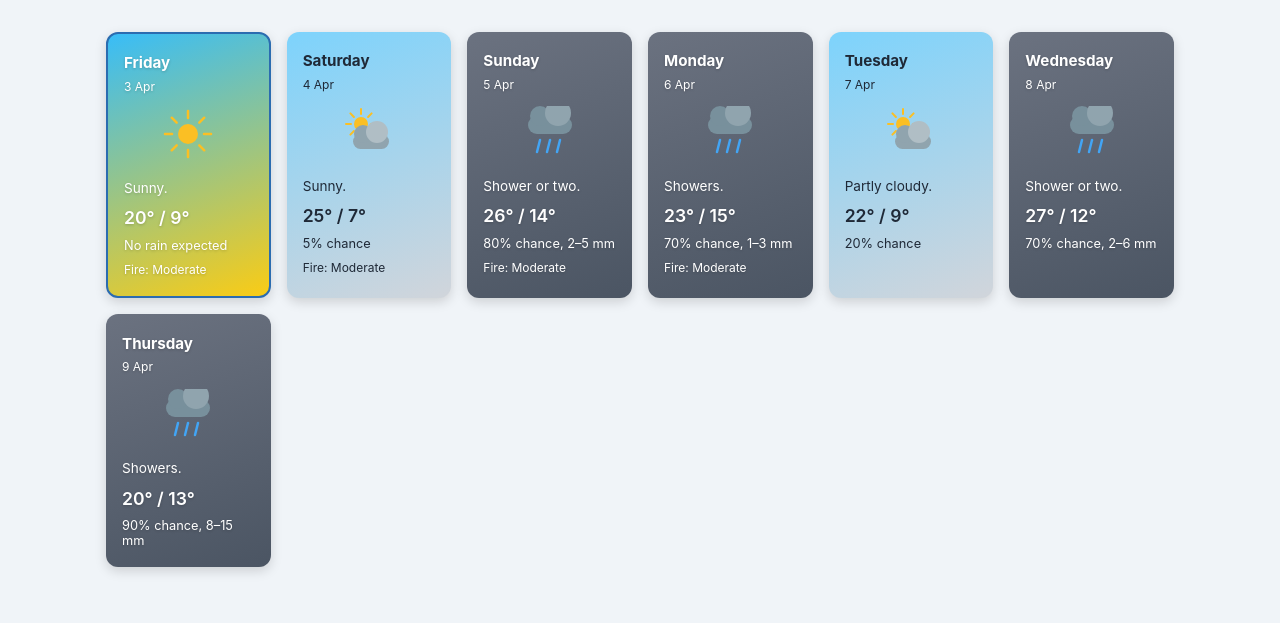
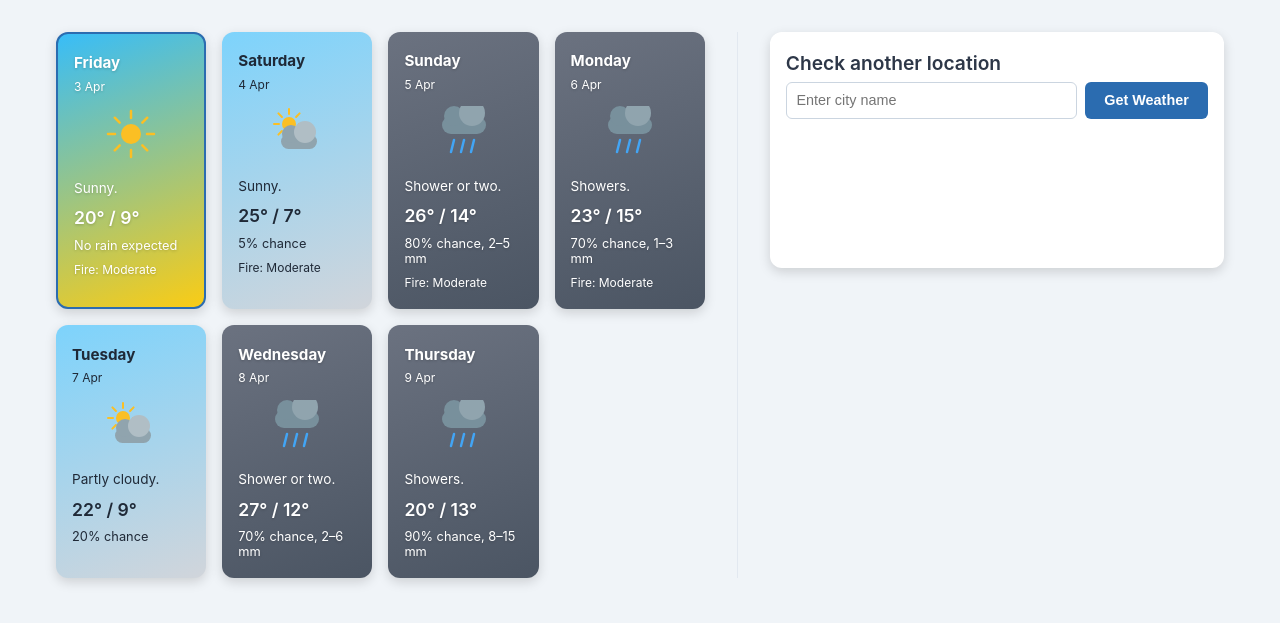
Before and after one commit to ng0ctr4n55/weatherapp_bom, a Flask app: page / in a window 1280 px wide. Shown: the part 91-714 px from the top of the page. Run offline with Flask 3, Linux system fonts and the light colour scheme; data that the repository does not hold is empty.

Commit message:
add city weather search

```diff
--- a/app.py
+++ b/app.py
@@ -3,10 +3,11 @@ import logging
 import os
 import threading
 import time
+import requests
 import urllib.request
 import urllib.error
 from datetime import datetime, timezone
-from flask import Flask, jsonify, render_template
+from flask import Flask, jsonify, render_template, request
 
 BOM_API_URL = "https://api.weather.bom.gov.au/v1/locations/r1qcmpg/forecasts/daily"
 FORECAST_FILE = os.path.join(os.path.dirname(__file__), "forecast.json")
@@ -17,6 +18,9 @@ logging.basicConfig(level=logging.INFO, format="%(asctime)s %(levelname)s %(mess
 logger = logging.getLogger(__name__)
 
 app = Flask(__name__)
+
+# A simple in-memory cache for geocoding to avoid repeated lookups
+GEOCODING_CACHE = {}
 
 
 def fetch_forecast() -> bool:
@@ -94,6 +98,75 @@ def get_forecast():
     return jsonify(data)
 
 
+@app.route('/api/met-weather')
+def get_met_weather():
+    city = request.args.get('city')
+    if not city:
+        return jsonify({"message": "City parameter is required."}), 400
+
+    # 1. Geocode city name to lat/lon
+    try:
+        city_key = city.lower()
+        if city_key in GEOCODING_CACHE:
+            lat, lon, name = GEOCODING_CACHE[city_key]
+            logger.info(f"Geocoding cache hit for '{city}'.")
+        else:
+            logger.info(f"Geocoding cache miss for '{city}'. Querying API.")
+            # Using Open-Meteo's free geocoding API
+            geo_res = requests.get(
+                "https://geocoding-api.open-meteo.com/v1/search",
+                params={"name": city, "count": 1, "language": "en", "format": "json"},
+                timeout=10
+            )
+            geo_res.raise_for_status()
+            geo_data = geo_res.json()
+            if not geo_data.get('results'):
+                logger.warning(f"Geocoding for '{city}' returned no results.")
+                return jsonify({"message": f"Could not find location for '{city}'."}), 404
+
+            location = geo_data['results'][0]
+            lat, lon, name = location['latitude'], location['longitude'], location['name']
+            GEOCODING_CACHE[city_key] = (lat, lon, name)
+
+    except requests.RequestException as e:
+        logger.error(f"Failed to geocode city '{city}': {e}")
+        return jsonify({"message": "Service for finding locations is currently unavailable."}), 503
+
+    # 2. Fetch weather from MET Norway
+    try:
+        headers = {
+            # MET.no requires a descriptive User-Agent.
+            'User-Agent': 'WeatherApp/1.0 (https://your-github.com/your-repo)'
+        }
+        weather_res = requests.get(
+            f"https://api.met.no/weatherapi/locationforecast/2.0/compact?lat={lat:.4f}&lon={lon:.4f}",
+            headers=headers,
+            timeout=10
+        )
+        weather_res.raise_for_status()
+        weather_data = weather_res.json()
+
+        # 3. Process data and return a simplified response for the frontend
+        current_timeseries = weather_data['properties']['timeseries'][0]
+        summary = current_timeseries['data']['next_1_hours']['summary']
+        details = current_timeseries['data']['instant']['details']
+
+        icon_symbol = summary['symbol_code']
+        icon_descriptor = icon_symbol.split('_')[0]
+
+        response_data = {
+            "name": name,
+            "temperature": details['air_temperature'],
+            "summary": icon_symbol.replace("_", " ").title(),
+            "icon_descriptor": icon_descriptor
+        }
+        return jsonify(response_data)
+
+    except (requests.RequestException, KeyError, IndexError) as e:
+        logger.error(f"Failed to get or parse MET weather for '{name}': {e}")
+        return jsonify({"message": "The weather service is currently unavailable or returned invalid data."}), 503
+
+
 @app.route("/api/refresh", methods=["POST"])
 def refresh_forecast():
     success = fetch_forecast()
--- a/templates/index.html
+++ b/templates/index.html
@@ -13,7 +13,16 @@
     #refresh-btn { background: white; color: #2b6cb0; border: none; padding: 0.5rem 1.2rem; border-radius: 6px; font-weight: 600; cursor: pointer; font-size: 0.9rem; }
     #refresh-btn:hover { background: #ebf8ff; }
     #refresh-btn:disabled { opacity: 0.5; cursor: not-allowed; }
-    main { max-width: 1100px; margin: 2rem auto; padding: 0 1rem; }
+    main {
+      max-width: 1200px;
+      margin: 2rem auto;
+      padding: 0 1rem;
+      display: grid;
+      grid-template-columns: 1fr auto minmax(320px, 0.7fr);
+      gap: 2rem;
+      align-items: start;
+    }
+    .v-separator { width: 1px; background-color: #e2e8f0; align-self: stretch; }
     #status { text-align: center; padding: 2rem; color: #718096; }
     .grid { display: grid; grid-template-columns: repeat(auto-fill, minmax(140px, 1fr)); gap: 1rem; }
     .card {
@@ -48,6 +57,35 @@
 
     /* Text color overrides for dynamic backgrounds */
     .card[class*="bg-"] .day, .card[class*="bg-"] .date, .card[class*="bg-"] .condition, .card[class*="bg-"] .temp-max, .card[class*="bg-"] .temp-sep, .card[class*="bg-"] .temp-min, .card[class*="bg-"] .rain, .card[class*="bg-"] .fire { color: inherit; }
+
+    /* Custom location card styles */
+    .custom-location-title { font-size: 1.2rem; font-weight: 600; color: #2d3748; }
+    #location-form { display: flex; gap: 0.5rem; }
+    #location-input {
+      flex-grow: 1;
+      padding: 0.6rem;
+      border: 1px solid #cbd5e0;
+      border-radius: 6px;
+      font-size: 0.9rem;
+    }
+    #location-submit-btn {
+      background: #2b6cb0;
+      color: white;
+      border: none;
+      padding: 0.5rem 1.2rem;
+      border-radius: 6px;
+      font-weight: 600;
+      cursor: pointer;
+      font-size: 0.9rem;
+      transition: background-color 0.2s;
+    }
+    #location-submit-btn:hover { background: #3182ce; }
+    #location-submit-btn:disabled { opacity: 0.6; cursor: not-allowed; }
+    #location-weather-result {
+      margin-top: 1.5rem;
+      min-height: 100px;
+      transition: all 0.3s;
+    }
 
     .weather-icon { display: flex; align-items: center; justify-content: center; height: 56px; margin: 0.4rem 0; }
     .weather-icon svg { overflow: visible; }
@@ -138,24 +176,36 @@
     <button id="refresh-btn">Refresh Now</button>
   </header>
   <main>
-    <div id="status">Fetching forecast...</div>
-    <div class="grid" id="cards" hidden></div>
+    <div id="forecast-bom">
+      <div id="status">Fetching forecast...</div>
+      <div class="grid" id="cards" hidden></div>
+    </div>
+    <div class="v-separator"></div>
+    <div id="forecast-custom">
+      <div class="card">
+        <h2 class="custom-location-title">Check another location</h2>
+        <form id="location-form">
+          <input type="text" id="location-input" placeholder="Enter city name" required>
+          <button type="submit" id="location-submit-btn">Get Weather</button>
+        </form>
+        <div id="location-weather-result"></div>
+      </div>
+    </div>
   </main>
 
   <script>
     const DAYS = ["Sunday","Monday","Tuesday","Wednesday","Thursday","Friday","Saturday"];
     const MONTHS = ["Jan","Feb","Mar","Apr","May","Jun","Jul","Aug","Sep","Oct","Nov","Dec"];
-
     const SVG_NS = "http://www.w3.org/2000/svg";
 
     function weatherIconId(descriptor) {
       const d = (descriptor || '').toLowerCase();
       if (d.includes('thunder') || d.includes('storm')) return 'icon-storm';
       if (d.includes('rain') || d.includes('shower'))   return 'icon-rain';
-      if (d.includes('mostly_cloudy') || d.includes('mostly cloudy')) return 'icon-partly-sunny';
       if (d.includes('cloudy') && !d.includes('mostly') && !d.includes('partly')) return 'icon-cloudy';
-      if (d.includes('mostly_sunny') || d.includes('mostly sunny') || d.includes('partly')) return 'icon-partly-sunny';
-      return 'icon-sunny';
+      if (d.includes('partly') || d.includes('fair') || d.includes('mostly')) return 'icon-partly-sunny';
+      if (d.includes('sunny') || d.includes('clear')) return 'icon-sunny';
+      return 'icon-cloudy'; // Default to cloudy for unknowns
     }
 
     function weatherBgClass(descriptor) {
@@ -272,6 +322,53 @@
 
     document.getElementById("refresh-btn").addEventListener("click", doRefresh);
     loadForecast();
+
+    const locationForm = document.getElementById("location-form");
+    const locationInput = document.getElementById("location-input");
+    const locationSubmitBtn = document.getElementById("location-submit-btn");
+    const locationResultDiv = document.getElementById("location-weather-result");
+
+    locationForm.addEventListener("submit", async (e) => {
+      e.preventDefault();
+      const cityName = locationInput.value.trim();
+      if (!cityName) return;
+
+      locationSubmitBtn.disabled = true;
+      locationSubmitBtn.textContent = "Searching...";
+      locationResultDiv.innerHTML = `<p>Fetching weather for ${cityName}...</p>`;
+
+      try {
+        // This new endpoint needs to be implemented in the backend (app.py)
+        const res = await fetch(`/api/met-weather?city=${encodeURIComponent(cityName)}`);
+        if (!res.ok) {
+          const errData = await res.json().catch(() => ({ message: "Failed to get weather data." }));
+          throw new Error(errData.message || `Server error: ${res.status}`);
+        }
+        const weather = await res.json();
+        renderLocationWeather(weather);
+      } catch (error) {
+        locationResultDiv.innerHTML = `<p style="color: #e53e3e;">Error: ${error.message}</p>`;
+      } finally {
+        locationSubmitBtn.disabled = false;
+        locationSubmitBtn.textContent = "Get Weather";
+      }
+    });
+
+    function renderLocationWeather(weather) {
+      locationResultDiv.innerHTML = ""; // Clear previous results
+      const card = el("div", "card");
+      card.classList.add(weatherBgClass(weather.icon_descriptor));
+      card.appendChild(txt("div", "day", weather.name));
+      card.appendChild(txt("div", "date", new Date().toLocaleDateString()));
+      const iconWrap = el("div", "weather-icon");
+      iconWrap.appendChild(makeWeatherIcon(weather.icon_descriptor));
+      card.appendChild(iconWrap);
+      card.appendChild(txt("div", "condition", weather.summary));
+      const temp = el("div", "temps");
+      temp.appendChild(txt("span", "", weather.temperature + "\u00b0C"));
+      card.appendChild(temp);
+      locationResultDiv.appendChild(card);
+    }
   </script>
 </body>
 </html>
```
